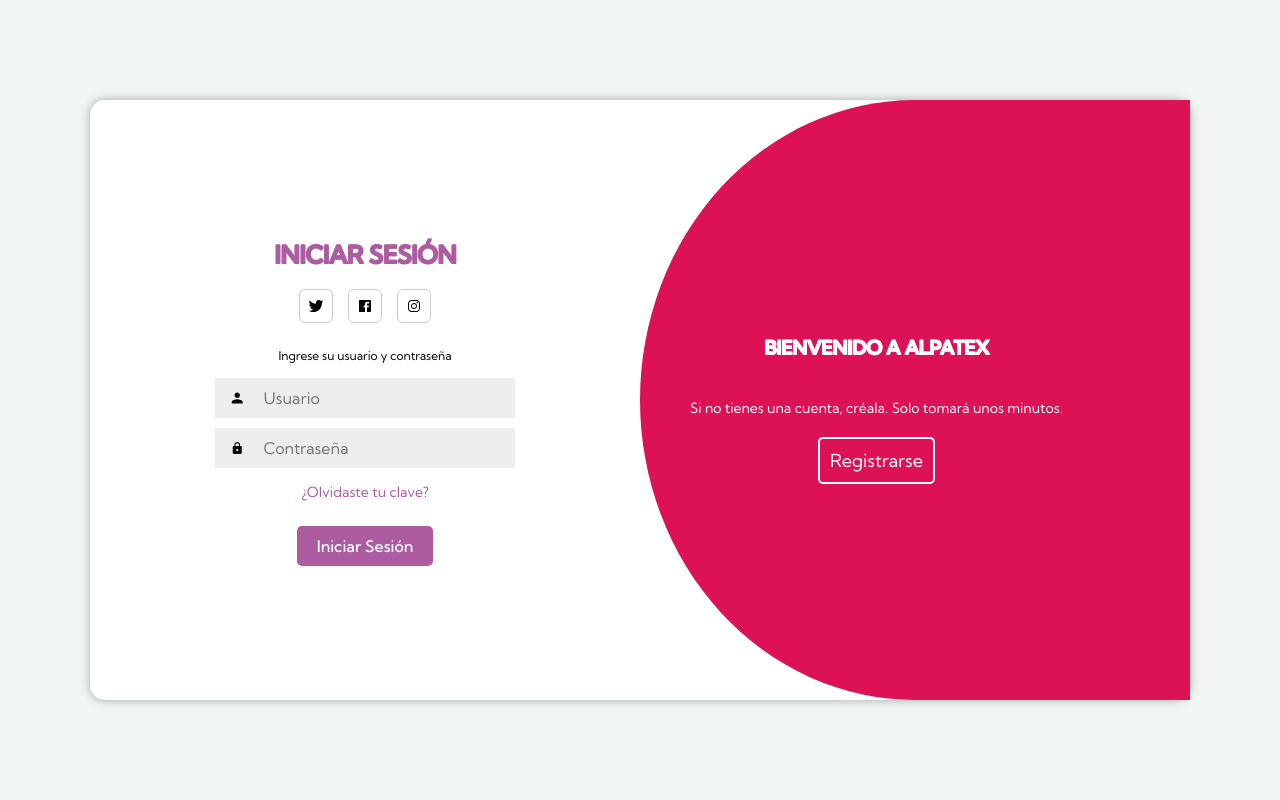
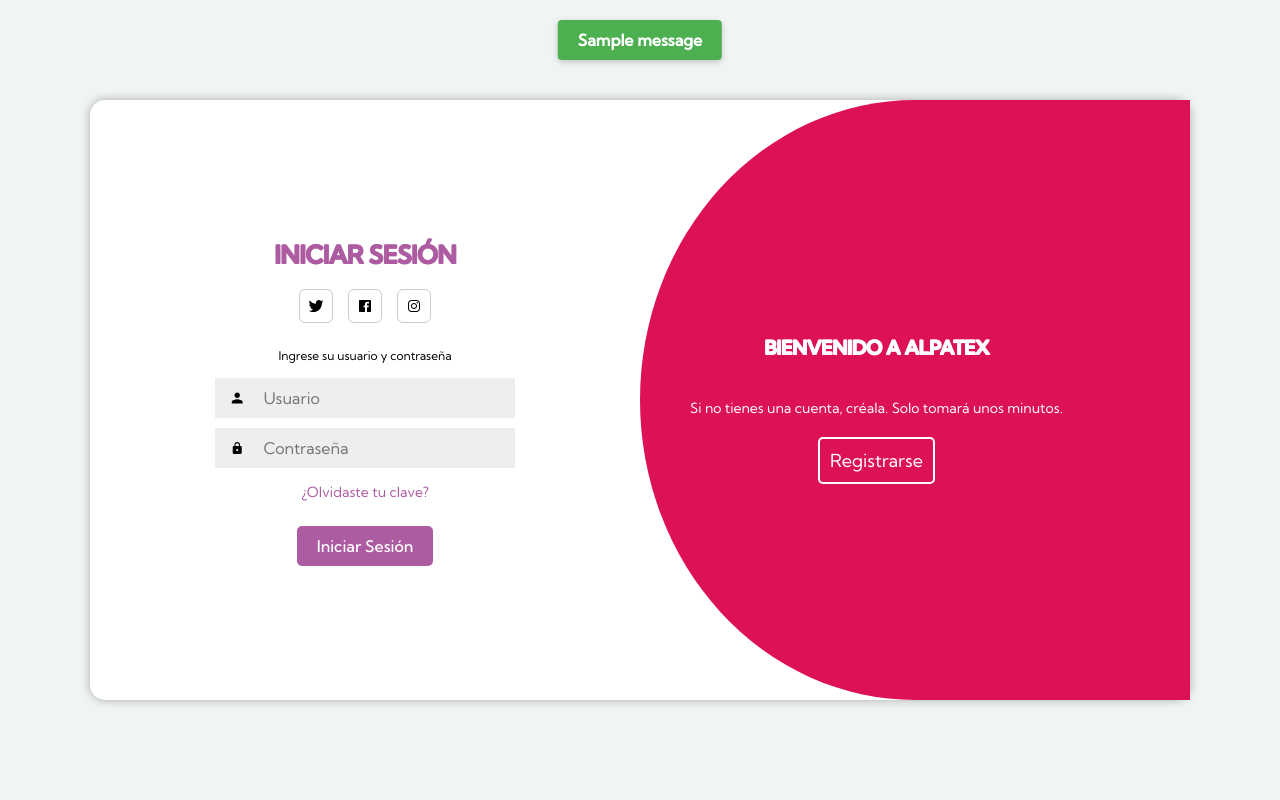
Before and after one commit to Karol3Navarro/Alpatex, a Django app: page / in a window 1280 px wide. Run offline with Django 5.2, Linux system fonts and the light colour scheme; tables that the repository leaves empty hold one stand-in row (values such as "Sample post"); one stand-in notice (Sample message) is shown; some libraries are stand-ins or nearby versions.

Commit message:
Alerta index

```diff
--- a/index/templates/index/index.html
+++ b/index/templates/index/index.html
@@ -20,6 +20,15 @@
 </head>
 
 <body>
+    {% if messages %}
+        <div class="mensajes">
+            {% for message in messages %}
+                <div class="alert alert-{{ message.tags }}">
+                    {{ message }}
+                </div>
+            {% endfor %}
+        </div>
+    {% endif %}
     <main>
         <div class="container">
             <!-- Formulario de Login -->
```
